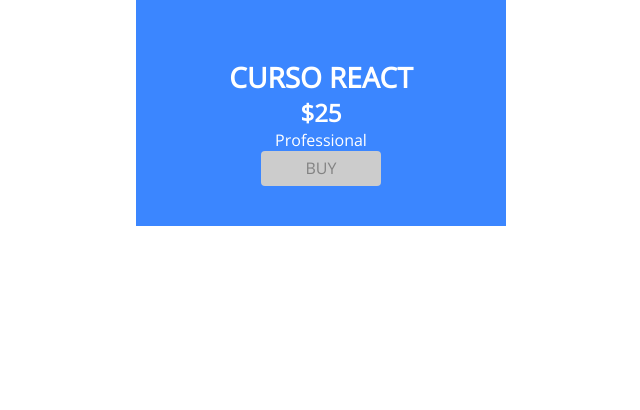
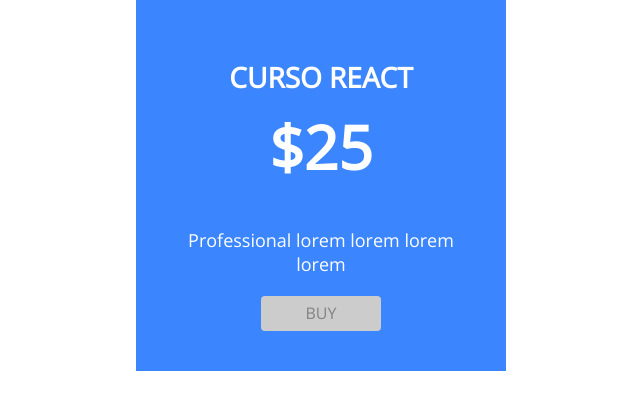
Before and after one commit to mauraodev/curso-react, a React (Create React App) app in the folder agenda-collab/: page / in a window 1280 px wide. Shown: the top 410 px of the page, without its empty margins (319-959 px from the left). Built offline with nearby package versions, Linux system fonts and the light colour scheme.

Commit message:
Inicio da aula 4

```diff
--- a/agenda-collab/src/components/CardCollab/index.js
+++ b/agenda-collab/src/components/CardCollab/index.js
@@ -13,7 +13,7 @@ const CardCollab = () => {
         <Card>
             <Name>Curso React</Name>
             <Price>$25</Price>
-            <Description>Professional</Description>
+            <Description>Professional lorem lorem lorem lorem</Description>
             <ButtonCollab>Buy</ButtonCollab>
         </Card>
     )
--- a/agenda-collab/src/objects/Description/index.js
+++ b/agenda-collab/src/objects/Description/index.js
@@ -1,5 +1,12 @@
 import styled from 'styled-components';
 
-const Description = styled.p``;
+import { center } from '../../styles/tools';
+
+const Description = styled.p`
+    font-size: 18px;
+    width: 270px;
+    ${center};
+    margin-bottom: var(--spacing-medium);
+`;
 
 export default Description;
--- a/agenda-collab/src/objects/Name/index.js
+++ b/agenda-collab/src/objects/Name/index.js
@@ -4,6 +4,7 @@ const Name = styled.h1`
     font-size: 28px;
     text-transform: uppercase;
     color: #fff;
+    margin-bottom: var(--spacing-small)
 `;
 
 export default Name;
--- a/agenda-collab/src/objects/Price/index.js
+++ b/agenda-collab/src/objects/Price/index.js
@@ -1,5 +1,8 @@
 import styled from 'styled-components';
 
-const Price = styled.h2``;
+const Price = styled.h2`
+    font-size: 60px;
+    margin-bottom: var(--spacing-big);
+`;
 
 export default Price;
```
